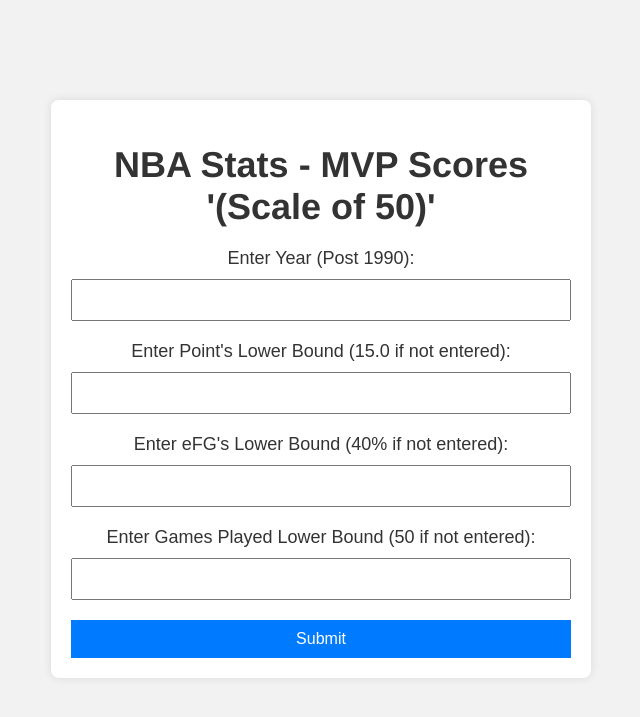
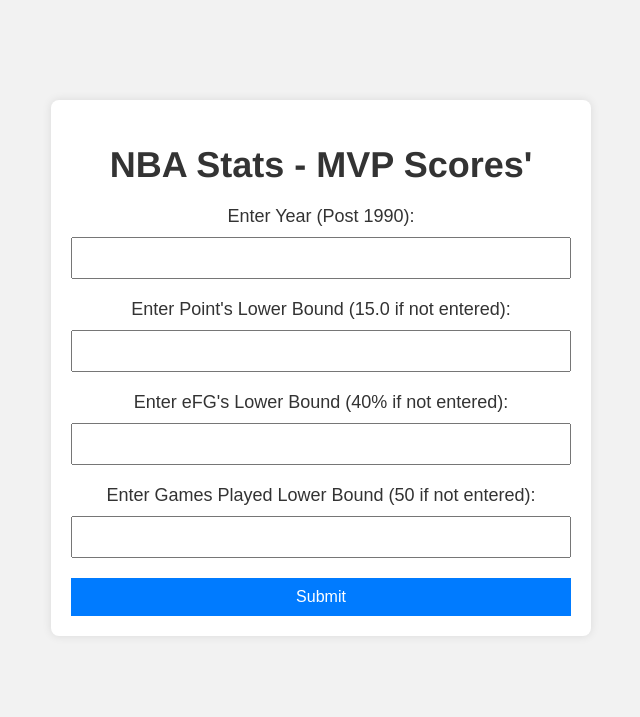
Before and after one commit to ShriyanGote/MVP, a Flask app: page / in a window 1280 px wide. Shown: the top 717 px of the page, without its empty margins (319-959 px from the left). Run offline with Flask 2, Linux system fonts and the light colour scheme.

Commit message:
Update index.html

```diff
--- a/templates/index.html
+++ b/templates/index.html
@@ -10,7 +10,7 @@
 
 <body>
     <div class="container">
-        <h1>NBA Stats - MVP Scores '(Scale of 50)'</h1>
+        <h1>NBA Stats - MVP Scores'</h1>
         <form action="{{ url_for('result') }}" method="get">
             <label for="year">Enter Year (Post 1990):</label>
             <input type="text" id="year" name="year" required>
```
